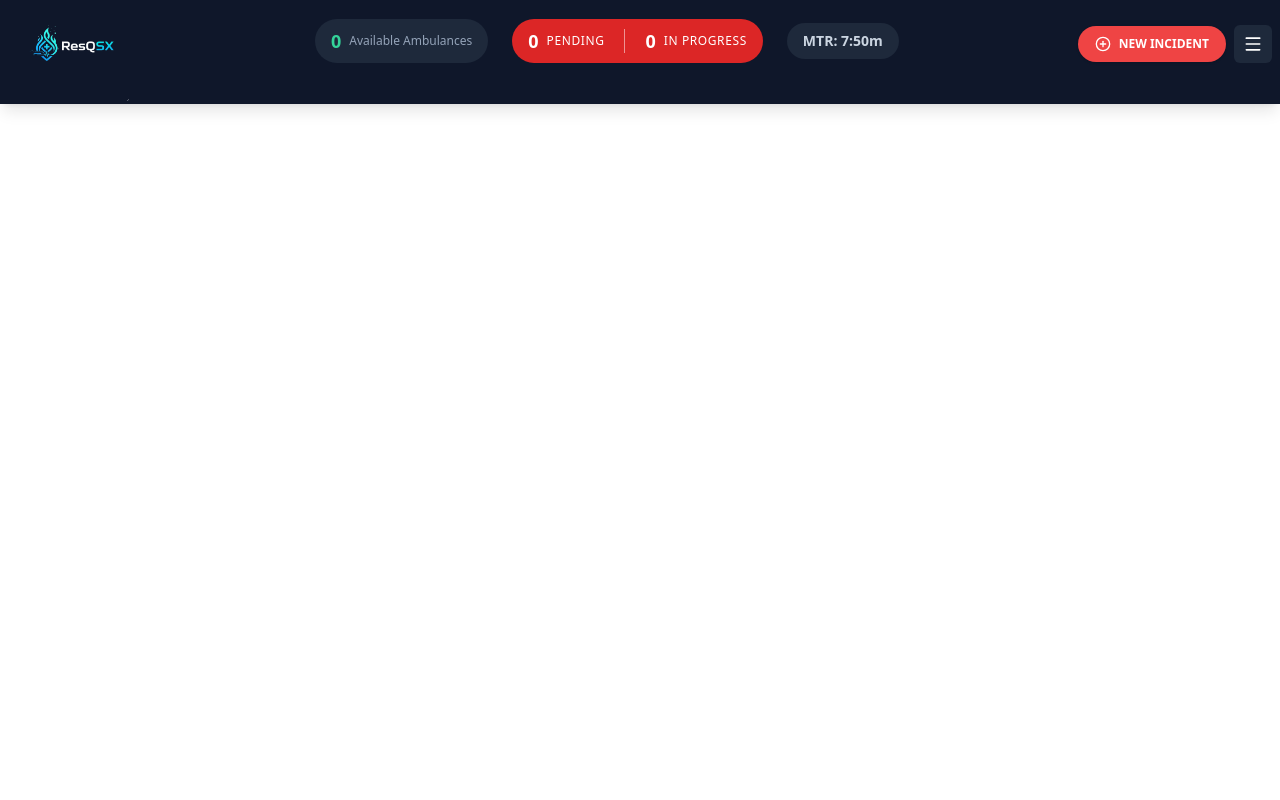
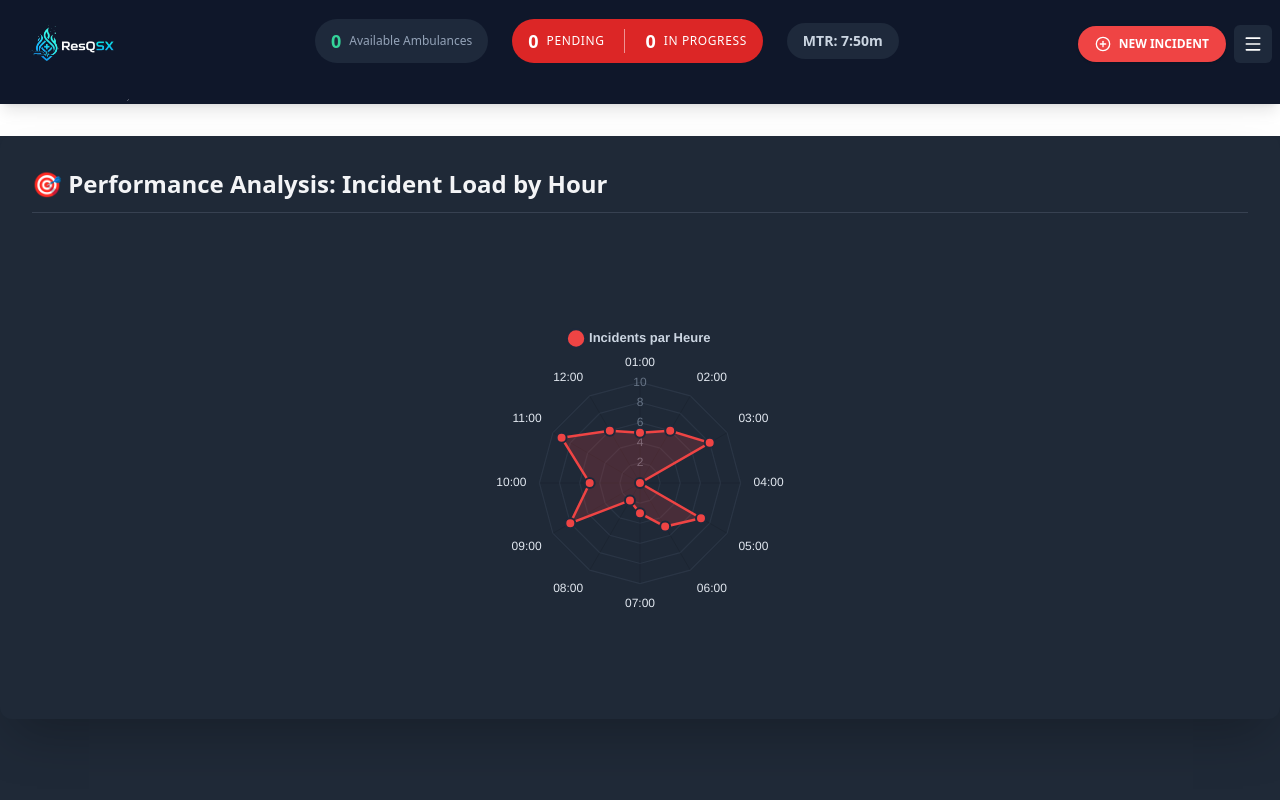
Before and after one commit to solixman/resQSX, a React (Vite) app: page / in a window 1280 px wide. Shown: the top 800 px of the page. Built offline with nearby package versions, Linux system fonts and the light colour scheme; no server answers.

Commit message:
created the accidents chartchart

```diff
--- a/package.json
+++ b/package.json
@@ -35,11 +35,13 @@
     "@shadcn/ui": "^0.0.4",
     "@tanstack/react-query": "^5.90.10",
     "@tanstack/react-table": "^8.21.3",
+    "chart.js": "^4.5.1",
     "class-variance-authority": "^0.7.1",
     "clsx": "^2.1.1",
     "leaflet": "^1.9.4",
     "lucide-react": "^0.554.0",
     "react": "^19.2.0",
+    "react-chartjs-2": "^5.3.1",
     "react-dom": "^19.2.0",
     "react-hook-form": "^7.66.1",
     "react-leaflet": "^5.0.0",
--- a/src/App.tsx
+++ b/src/App.tsx
@@ -1,13 +1,15 @@
 import { Routes, Route } from "react-router-dom";
-import Dashboard from './views/Dashboard';
+import Layout from "./components/Layout/Layout";
+import Dashboard from "./views/Dashboard";
 
 function App() {
-
   return (
     <Routes>
-      <Route path="/" element={<Dashboard />} />
+      <Route path="/" element={<Layout />}>
+      <Route index element={<Dashboard />}/>
+      </Route>
     </Routes>
-  )
+  );
 }
 
-export default App
+export default App;
--- /dev/null
+++ b/src/components/Chart/PerformanceChart.tsx
@@ -0,0 +1,120 @@
+import React from "react";
+import { Radar } from "react-chartjs-2";
+import {
+  Chart as ChartJS,
+  PointElement,
+  LineElement,
+  Title,
+  Tooltip,
+  Legend,
+  RadialLinearScale,
+  Filler,
+} from "chart.js";
+
+ChartJS.register(
+  PointElement,
+  LineElement,
+  Title,
+  Tooltip,
+  Legend,
+  RadialLinearScale,
+  Filler
+);
+
+const PerformanceChart: React.FC = () => {
+  const data = {
+    labels: [
+      "01:00", "02:00", "03:00", "04:00", "05:00", "06:00",
+      "07:00", "08:00", "09:00", "10:00", "11:00", "12:00",
+    ],
+    datasets: [
+      {
+        label: "Incidents par Heure",
+        data: [5, 6, 8, 0, 7, 5, 3, 2, 8, 5, 9, 6],
+        // Rouge pour symboliser la charge de travail (Incidents)
+        backgroundColor: "rgba(239, 68, 68, 0.2)", // Rouge transparent
+        borderColor: "rgb(239, 68, 68)", // Rouge vif (Red-600)
+        borderWidth: 2.5,
+        pointBackgroundColor: "rgb(239, 68, 68)",
+        pointBorderColor: "rgb(30, 41, 59)", // bg-slate-900 (pour le contraste)
+        pointBorderWidth: 2,
+        pointRadius: 5,
+        pointHoverRadius: 7,
+        pointHoverBackgroundColor: "rgb(220, 38, 38)", // Rouge plus foncé
+      },
+    ],
+  };
+const options:any = {
+    responsive: true,
+    maintainAspectRatio: true,
+    plugins: {
+      legend: {
+        display: true,
+        labels: {
+          color: "rgb(203, 213, 225)", // Slate-300
+          font: {
+            size: 13,
+            weight: 600,
+          },
+          padding: 20,
+          usePointStyle: true,
+        },
+      },
+      tooltip: {
+        backgroundColor: "rgba(15, 23, 42, 0.95)", // Slate-900
+        borderColor: "rgb(239, 68, 68, 0.5)",
+        borderWidth: 1.5,
+        titleColor: "rgb(239, 68, 68)",
+        bodyColor: "rgb(203, 213, 225)",
+        padding: 12,
+        displayColors: false,
+        titleFont: { size: 14, weight: "bold" },
+        bodyFont: { size: 13 },
+      },
+    },
+    scales: {
+      r: {
+        beginAtZero: true,
+        max: 10,
+        ticks: {
+          color: "rgba(148, 163, 184, 0.6)", // Slate-500
+          font: {
+            size: 12,
+          },
+          backdropColor: "transparent",
+        },
+        grid: {
+          color: "rgba(71, 85, 105, 0.3)", // Slate-700
+          lineWidth: 1.2,
+        },
+        pointLabels: {
+          color: "rgb(226, 232, 240)", // Slate-200
+          font: {
+            size: 12,
+            weight: 500,
+          },
+        },
+      },
+    },
+  };
+
+  return (
+    <>
+   <div  className="mt-8 mx-auto w-full max-w-7xl">
+    <div className="bg-gray-800 rounded-xl shadow-2xl p-6 md:p-8">
+        <h2 className="text-2xl font-bold text-gray-100 mb-6 border-b border-gray-700 pb-3">
+            🎯 Performance Analysis: Incident Load by Hour
+        </h2>
+
+        <div  className="flex items-center w-full min-h-[450px] justify-center">
+            <div id="chart" className="max-w-4xl">
+                <Radar data={data} options={options} />
+            </div>
+        </div>
+    </div>
+</div>
+    </>
+  );
+};
+
+export default PerformanceChart;
--- /dev/null
+++ b/src/components/Layout/Layout.tsx
@@ -0,0 +1,18 @@
+// import React from "react";
+import { Outlet } from "react-router-dom";
+import Header from "../comon/Header";
+import Footer from "../comon/Footer";
+
+export default function Layout() {
+  return (
+    <>
+      <Header />
+      <main   className="bg-gray-800">
+        <Outlet />
+      </main>
+      <div id="footer">
+        <Footer />
+      </div>
+    </>
+  );
+}
--- a/src/index.css
+++ b/src/index.css
@@ -84,6 +84,7 @@ button:focus-visible {
 #kpis {
   margin-top: 2vw;
 }
+
 
 
 @media (prefers-color-scheme: light) {
--- a/src/views/Dashboard.tsx
+++ b/src/views/Dashboard.tsx
@@ -1,22 +1,12 @@
-// import React from "react";
-import { Outlet } from "react-router-dom";
-import Header from "../components/comon/Header";
-import Footer from "../components/comon/Footer";
+
+import PerformanceChart from "@/components/Chart/PerformanceChart"
 
 
 export default function Dashboard() {
+  return (
+    <section>
+        <PerformanceChart/>
 
-
-
-  return (
-    <>
-    <Header/>
-   <main>
-      <Outlet />
-   </main>
-   <div id="footer">
-    <Footer/>
-   </div>
-    </>
-  );
+    </section>
+  )
 }
```
Also changed, not shown: 1 other file (tests, documents, lock files or other folders).
